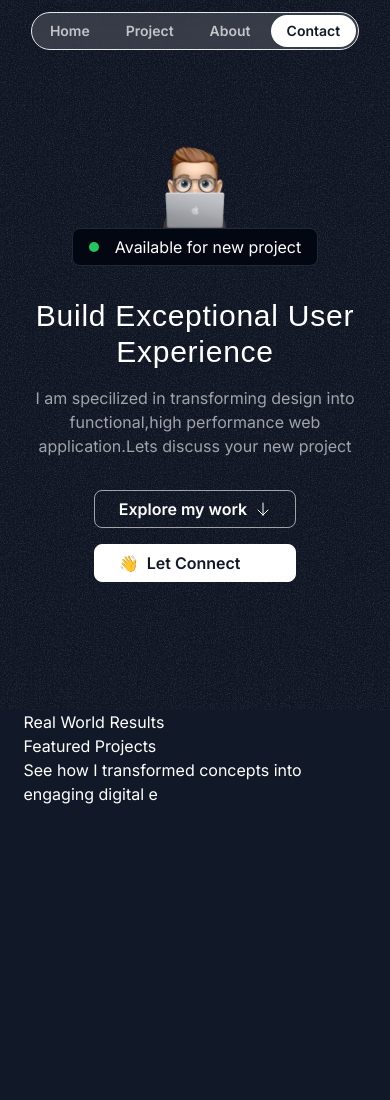
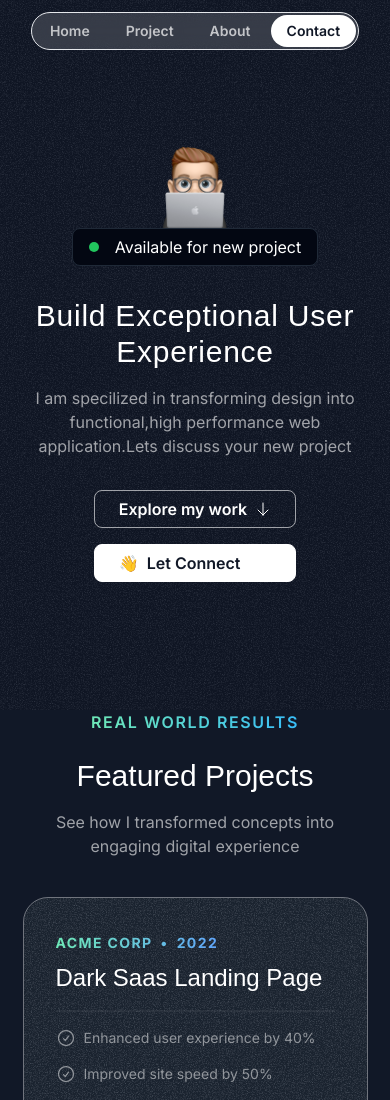
Before and after one commit to Tokiosman80F/portfolio-web, a Next.js app: page / in a window 390 px wide. Shown: the top 1100 px of the page. Before the commit the page ends 844 px from the top, so only its background shows below. Built offline with nearby package versions, Linux system fonts and the light colour scheme; a web font is replaced by a local one.

Commit message:
chore(responsive): add responsive to project section

```diff
--- a/src/app/globals.css
+++ b/src/app/globals.css
@@ -7,3 +7,9 @@
     @apply px-4 py-1.5 rounded-full text-white/70 font-sans font-semibold text-sm hover:bg-white/10 hover:text-white transition duration-300;
   }
 }
+
+@layer utilities {
+  .container {
+    @apply lg:max-w-5xl;
+  }
+}
--- a/src/sections/Projects.tsx
+++ b/src/sections/Projects.tsx
@@ -1,6 +1,10 @@
+import ArrowRighIcon from "@/assets/icons/arrow-up-right.svg";
+import CheckIcon from "@/assets/icons/check-circle.svg";
 import aiStartupLandingPage from "@/assets/images/ai-startup-landing-page.png";
 import darkSaasLandingPage from "@/assets/images/dark-saas-landing-page.png";
+import grainImage from "@/assets/images/grain.jpg";
 import lightSaasLandingPage from "@/assets/images/light-saas-landing-page.png";
+import Image from "next/image";
 
 const portfolioProjects = [
   {
@@ -43,12 +47,68 @@ const portfolioProjects = [
 
 export const ProjectsSection = () => {
   return (
-    <div>
+    <section className="pb-16 | lg:py-24">
       <div className="container">
-        <p>Real World Results</p>
-        <h2>Featured Projects</h2>
-        <p>See how I transformed concepts into engaging digital e</p>
+        <div className="flex items-center justify-center">
+          <p className="uppercase font-semibold tracking-widest bg-gradient-to-r from-emerald-300 to-sky-400  text-transparent bg-clip-text ">
+            Real World Results
+          </p>
+        </div>
+        <h2 className="font-serif text-3xl text-center mt-6 | md:text-5xl ">
+          Featured Projects
+        </h2>
+        <p className="text-center text-white/60 my-4 max-w-md mx-auto  | md:text-lg | lg:text-xl  ">
+          See how I transformed concepts into engaging digital experience
+        </p>
+        <div className="mt-10 grid gap-10 | md:mt-20 | lg:gap-20">
+          {portfolioProjects.map((project) => (
+            <div
+              key={project.title}
+              className="  relative overflow-hidden z-10 bg-gray-800 rounded-3xl px-8 pt-8 outline outline-1 outline-white/40 | md:px-10 md:pt-12 | lg:pt-16 lg:px-20 "
+            >
+              <div
+                className="absolute inset-0 -z-10 opacity-15"
+                style={{ backgroundImage: `url(${grainImage.src})` }}
+              ></div>
+              {/* Card Content */}
+              <div className="grid | lg:grid-cols-2 lg:gap-16">
+                <div className="lg:pb-16">
+                  <div className="inline-flex gap-2 text-sm uppercase font-bold tracking-widest  bg-gradient-to-r from-emerald-300 to-blue-400 text-transparent bg-clip-text ">
+                    <span>{project.company}</span>
+                    <span>&bull;</span>
+                    <span>{project.year}</span>
+                  </div>
+                  <h3 className="font-serif text-2xl mt-2 | md:text-4xl md:mt-5">
+                    {project.title}
+                  </h3>
+                  <hr className="border-t-2 border-white/5 mt-4 | md:mt-5" />
+                  <ul className="grid text-white/50 gap-4 mt-4 | md:mt-5">
+                    {project.results.map((result) => (
+                      <li key={result.title} className="flex  gap-2 text-sm ">
+                        <CheckIcon className="size-5 | md:size-6" />
+                        <span>{result.title}</span>
+                      </li>
+                    ))}
+                  </ul>
+                  <a href={project.link}>
+                    <button className="inline-flex items-center justify-center gap-2 mt-8 bg-white text-gray-900 font-semibold w-full h-12 rounded-xl px-6 | md:w-auto  ">
+                      <span>View Live Site</span>
+                      <ArrowRighIcon className=" size-4" />
+                    </button>
+                  </a>
+                </div>
+                <div>
+                  <Image
+                    src={project.image}
+                    alt={project.title}
+                    className="mt-8 | lg:mt-0 lg:absolute lg:h-full"
+                  />
+                </div>
+              </div>
+            </div>
+          ))}
+        </div>
       </div>
-    </div>
+    </section>
   );
 };
```
